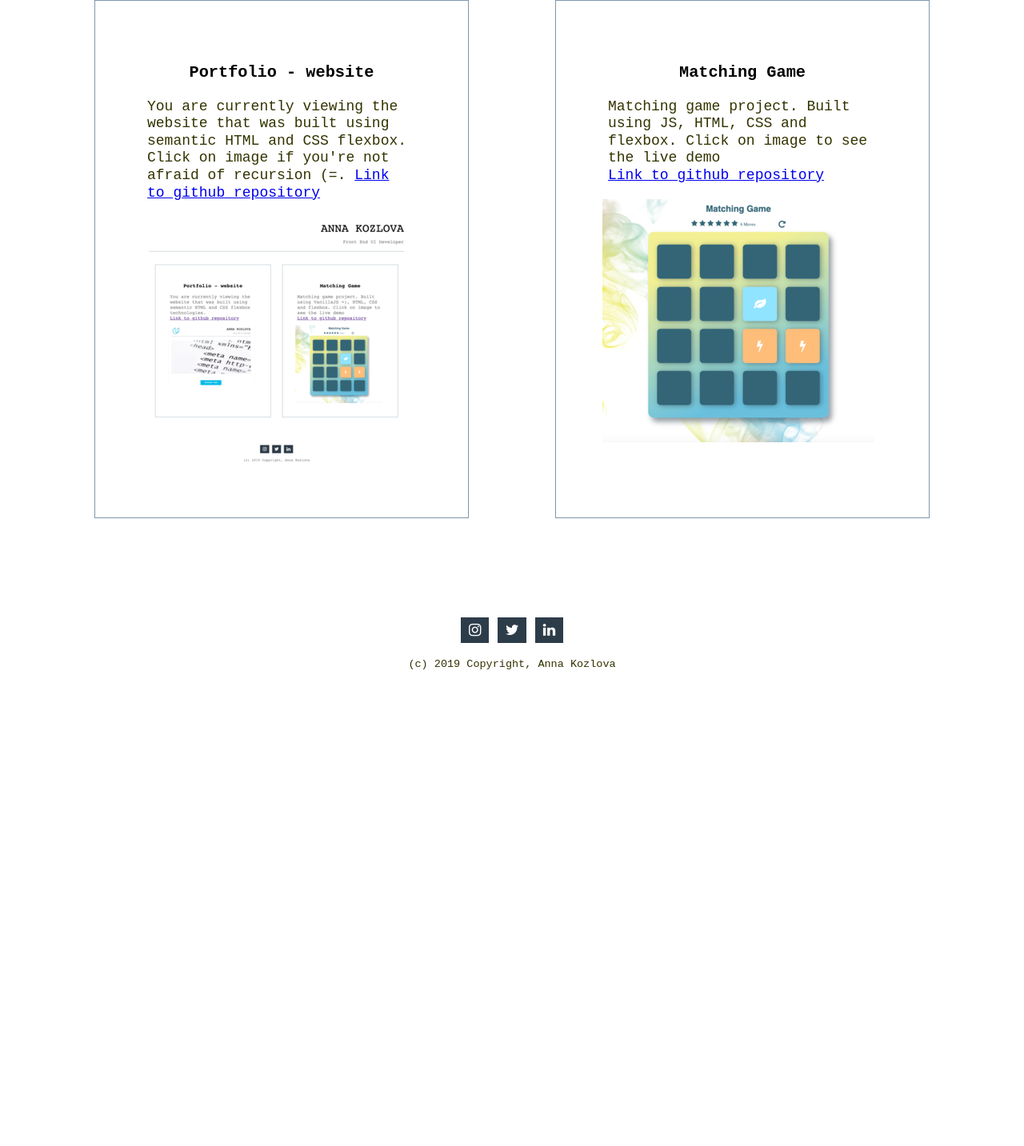
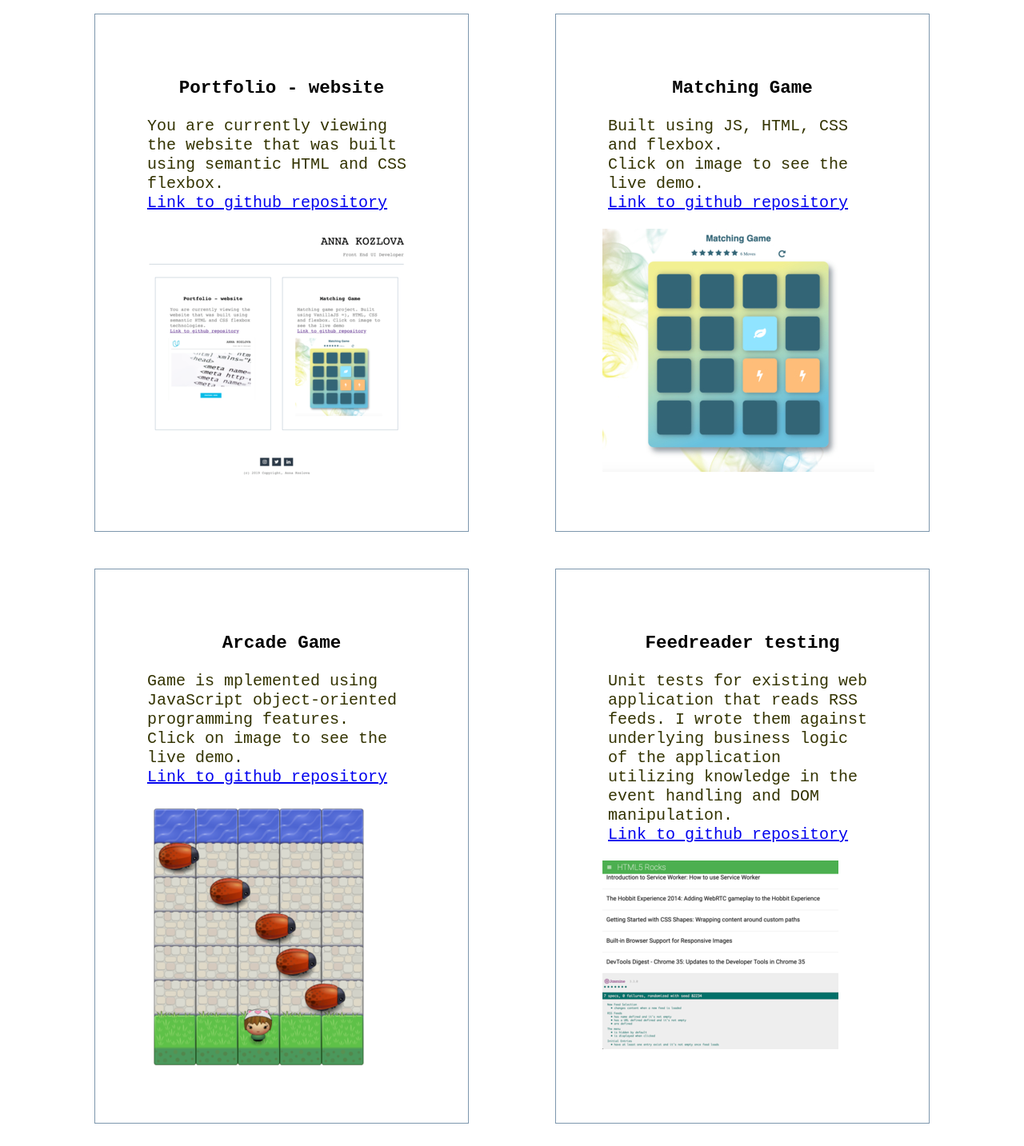
Before and after one commit to akaomy/akaomy.github.io, a plain HTML site: page index.html in a window 1280 px wide. Shown: the part 207-1640 px from the top of the page at 80% size. Before the commit the page ends 1091 px from the top, so only its background shows below. Drawn offline with Linux system fonts and the light colour scheme.

Commit message:
add two more projects plus minor website changes in styling and social links

```diff
--- a/css/main.css
+++ b/css/main.css
@@ -1,5 +1,5 @@
 body {
-  font-size: 18px;
+  font-size: 20px;
   font-family: monospace;
 }
 
--- a/index.html
+++ b/index.html
@@ -33,23 +33,21 @@
               You are currently viewing the website that
               was built using semantic HTML and CSS flexbox.
               <br>
-              Click on image if you're not afraid of recursion (=.
               <a href="https://github.com/akaomy/akaomy.github.io">
                 Link to github repository</a>
             </p>
           </section>
           <section class="project-img-container">
-              <a class="project-img-wrap-link" href="#" target="_blank">
-                <img src="img/portfolio.png" class="project-img" alt="applify">
-              </a>
+              <img src="img/portfolio.png" class="project-img" alt="applify">
           </section>
         </section>
         <section class="project-item">
           <section class="project-info-container">
             <h3>Matching Game</h3>
             <p class="project-description-par">
-              Matching game project. Built using JS, HTML, CSS and flexbox.
-              Click on image to see the live demo
+              Built using JS, HTML, CSS and flexbox.
+              <br>
+              Click on image to see the live demo.
               <br>
               <a href="https://github.com/akaomy/matching-game">Link to github repository</a>
             </p>
@@ -60,11 +58,39 @@
             </a>
           </section>
         </section>
+        <section class="project-item">
+          <section class="project-info-container">
+            <h3>Arcade Game</h3>
+            <p class="project-description-par">
+               Game is mplemented using JavaScript object-oriented programming features.
+               <br>
+               Click on image to see the live demo.
+              <br>
+              <a href="https://akaomy.github.io/arcade-game/">Link to github repository</a>
+            </p>
+          </section>
+          <section class="project-img-container">
+            <a class="project-img-wrap-link" href="https://akaomy.github.io/arcade-game/" target="_blank">
+              <img src="img/arcade-game.png" class="project-img" alt="arcade game image">
+            </a>
+          </section>
+        </section>
+        <section class="project-item">
+          <section class="project-info-container">
+            <h3>Feedreader testing</h3>
+            <p class="project-description-par">
+              Unit tests for existing web application that reads RSS feeds. I wrote them against underlying business logic of the application utilizing knowledge in the event handling and DOM manipulation.
+              <br>
+              <a href="https://github.com/akaomy/feedreader_testing">Link to github repository</a>
+            </p>
+          </section>
+          <section class="project-img-container">
+            <img src="img/js-testing.png" class="project-img" alt="matching game image">
+          </section>
+        </section>
       </section>
       <footer class="contact-legal-data">
         <section class="social-media">
-          <a href="https://www.instagram.com/akaomy/" class="fa fa-instagram"
-          target="_blank"></a>
           <a href="https://twitter.com/poryadok_est" class="fa fa-twitter"
           target="_blank"></a>
           <a href="https://www.linkedin.com/in/annakozlovaweb/" class="fa
```
Also changed, not shown: about.html (added, +44 -0 lines), img/1.png (deleted), img/2.png (deleted), img/3.png (deleted), img/arcade-game.png (added), img/js-testing.png (added).
